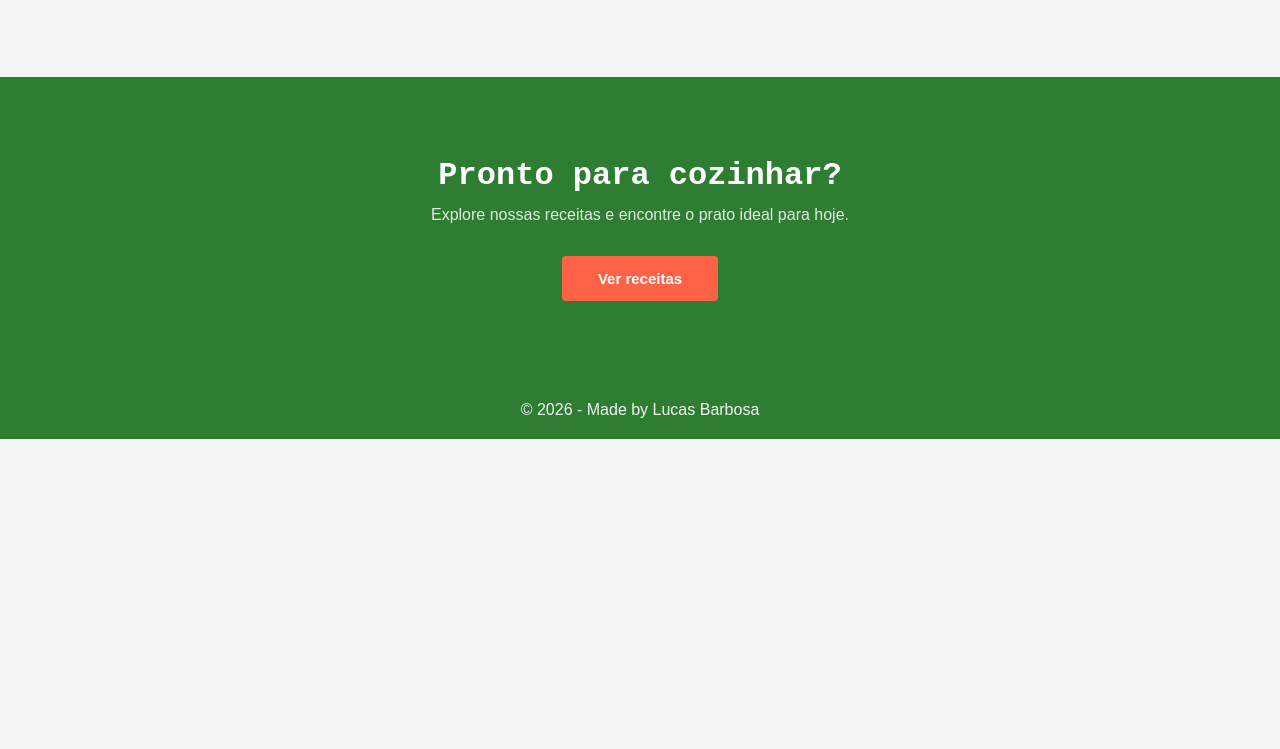
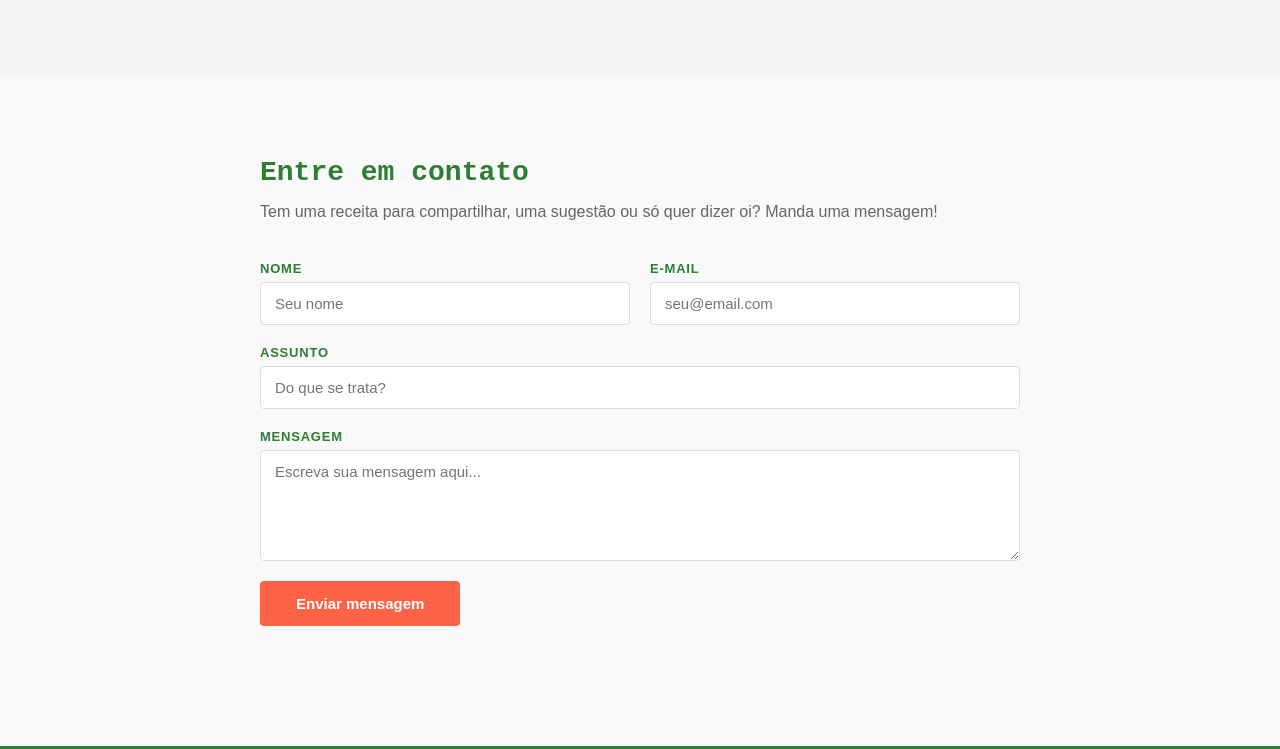
Before and after one commit to devlucas-tec/receitas-tecinfo, a plain HTML site: page HTML/quem-somos.html in a window 1280 px wide. Shown: the part 1500-2249 px from the top of the page. Before the commit the page ends 1939 px from the top, so only its background shows below. Drawn offline with Linux system fonts and the light colour scheme.

Commit message:
feat: Implementando formulário de contato na aba 'Quem somos'

```diff
--- a/CSS/index.css
+++ b/CSS/index.css
@@ -159,7 +159,6 @@ header nav ul a.active {
     display: flex;
     flex-direction: column;
     align-items: center;
-    /* CORRIGIDO: transition movida para cá, para que a animação funcione na entrada e na saída do hover */
     transition: transform 0.3s ease, box-shadow 0.3s ease;
 }
 
@@ -211,7 +210,6 @@ header nav ul a.active {
     padding: 20px 0;
 }
 
-/* CORRIGIDO: adicionado estilo para .footer-content, que existia no HTML mas sem regra CSS */
 .footer-content {
     max-width: 1200px;
     margin: 0 auto;
--- a/CSS/quem-somos.css
+++ b/CSS/quem-somos.css
@@ -1,10 +1,9 @@
-/* ===========================
-   quem-somos.css
+/*
    Layout editorial — sem cards genéricos.
    Usa as variáveis de index.css (:root).
-=========================== */
+ */
 
-/* ---- Hero ---- */
+/*  Hero  */
 .qs-hero {
     background-color: var(--primary-color);
     color: var(--nav-link-active-color);
@@ -52,7 +51,7 @@
     margin-top: 0;
 }
 
-/* ---- About / Missão + Números ---- */
+/*  About / Missão + Números  */
 .qs-about {
     background-color: var(--background-color);
     padding: 80px 2rem;
@@ -121,7 +120,7 @@
     letter-spacing: 0.08em;
 }
 
-/* ---- Valores ---- */
+/*  Valores  */
 .qs-values-section {
     background-color: var(--header-bg);
     border-top: 1px solid var(--header-border);
@@ -250,7 +249,7 @@
     margin: 0;
 }
 
-/* ---- CTA ---- */
+/*  CTA  */
 .qs-cta {
     background-color: var(--primary-color);
     padding: 80px 2rem;
@@ -292,7 +291,101 @@
     transform: translateY(-2px);
 }
 
-/* ---- Responsivo ---- */
+/*  Contato  */
+.qs-contact-section {
+    padding: 80px 2rem;
+    background-color: var(--bg-color, #f9f9f9);
+}
+
+.qs-contact-inner {
+    max-width: 760px;
+    margin: 0 auto;
+}
+
+.qs-contact-inner h2 {
+    font-family: 'Courier New', Courier, monospace;
+    font-size: 28px;
+    color: var(--primary-color);
+    margin-bottom: 10px;
+}
+
+.qs-contact-inner > p {
+    font-size: 16px;
+    color: var(--card-desc-color);
+    margin-bottom: 36px;
+    line-height: 1.7;
+}
+
+.qs-contact-form {
+    display: flex;
+    flex-direction: column;
+    gap: 20px;
+}
+
+.qs-form-row {
+    display: flex;
+    gap: 20px;
+}
+
+.qs-form-group {
+    display: flex;
+    flex-direction: column;
+    gap: 6px;
+    flex: 1;
+}
+
+.qs-form-group label {
+    font-size: 13px;
+    font-weight: 600;
+    letter-spacing: 0.06em;
+    text-transform: uppercase;
+    color: var(--primary-color);
+}
+
+.qs-form-group input,
+.qs-form-group textarea {
+    padding: 12px 14px;
+    border: 1.5px solid #ddd;
+    border-radius: 4px;
+    font-size: 15px;
+    font-family: inherit;
+    color: #333;
+    background: #fff;
+    transition: border-color 0.25s ease;
+    resize: vertical;
+}
+
+.qs-form-group input:focus,
+.qs-form-group textarea:focus {
+    outline: none;
+    border-color: var(--primary-color);
+}
+
+.qs-contact-btn {
+    align-self: flex-start;
+    background-color: var(--secondary-color);
+    color: #fff;
+    border: none;
+    padding: 14px 36px;
+    font-size: 15px;
+    font-weight: 600;
+    border-radius: 4px;
+    cursor: pointer;
+    transition: background-color 0.3s ease, transform 0.2s ease;
+}
+
+.qs-contact-btn:hover {
+    background-color: var(--card-btn-hover-color, #e5533d);
+    transform: translateY(-2px);
+}
+
+.qs-contact-feedback {
+    font-size: 14px;
+    color: var(--primary-color);
+    min-height: 20px;
+}
+
+/*  Responsivo  */
 @media (max-width: 640px) {
     .qs-about-inner {
         flex-direction: column;
--- a/HTML/quem-somos.html
+++ b/HTML/quem-somos.html
@@ -120,6 +120,37 @@
         </div>
     </section>
 
+    <!-- Contato -->
+    <section class="qs-contact-section">
+        <div class="qs-contact-inner">
+            <h2>Entre em contato</h2>
+            <p>Tem uma receita para compartilhar, uma sugestão ou só quer dizer oi? Manda uma mensagem!</p>
+
+            <div class="qs-contact-form">
+                <div class="qs-form-row">
+                    <div class="qs-form-group">
+                        <label for="contact-name">Nome</label>
+                        <input type="text" id="contact-name" placeholder="Seu nome">
+                    </div>
+                    <div class="qs-form-group">
+                        <label for="contact-email">E-mail</label>
+                        <input type="email" id="contact-email" placeholder="seu@email.com">
+                    </div>
+                </div>
+                <div class="qs-form-group">
+                    <label for="contact-subject">Assunto</label>
+                    <input type="text" id="contact-subject" placeholder="Do que se trata?">
+                </div>
+                <div class="qs-form-group">
+                    <label for="contact-message">Mensagem</label>
+                    <textarea id="contact-message" rows="5" placeholder="Escreva sua mensagem aqui..."></textarea>
+                </div>
+                <button class="qs-contact-btn" onclick="enviarContato()">Enviar mensagem</button>
+                <p class="qs-contact-feedback" id="contact-feedback"></p>
+            </div>
+        </div>
+    </section>
+
     <section class="qs-cta">
         <div class="qs-cta-inner">
             <h2>Pronto para cozinhar?</h2>
--- a/JS/quem-somos.js
+++ b/JS/quem-somos.js
@@ -6,3 +6,26 @@ links.forEach(link => {
         this.blur();
     });
 });
+
+// Formulário de contato
+function enviarContato() {
+    const nome    = document.getElementById('contact-name').value.trim();
+    const email   = document.getElementById('contact-email').value.trim();
+    const assunto = document.getElementById('contact-subject').value.trim();
+    const mensagem= document.getElementById('contact-message').value.trim();
+    const feedback = document.getElementById('contact-feedback');
+
+    if (!nome || !email || !assunto || !mensagem) {
+        feedback.style.color = '#c0392b';
+        feedback.textContent = 'Por favor, preencha todos os campos antes de enviar.';
+        return;
+    }
+
+    feedback.style.color = 'var(--primary-color)';
+    feedback.textContent = `Mensagem enviada com sucesso, ${nome}! Em breve entraremos em contato. 🎉`;
+
+    document.getElementById('contact-name').value    = '';
+    document.getElementById('contact-email').value   = '';
+    document.getElementById('contact-subject').value = '';
+    document.getElementById('contact-message').value = '';
+}
```
Also changed, not shown: CSS/receita.css (+3 -4 lines).
